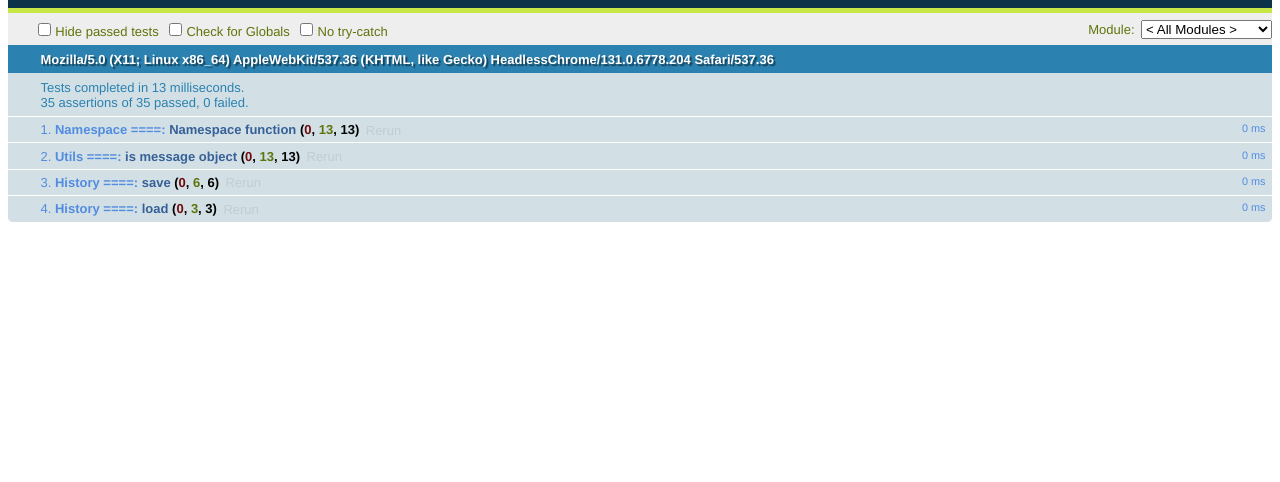
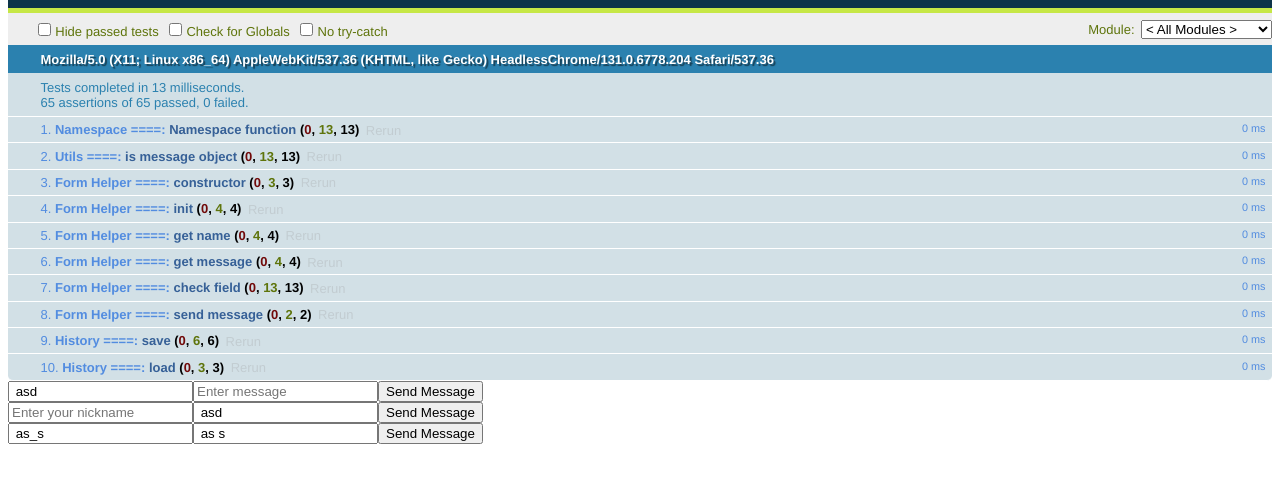
Before and after one commit to dymv/IM-Client, a plain HTML site: page tests/index.html in a window 1280 px wide. Shown: the part 48-530 px from the top of the page. Drawn offline with Linux system fonts and the light colour scheme.

Commit message:
add consts and form

```diff
--- a/index.html
+++ b/index.html
@@ -10,6 +10,8 @@
   <iframe id="second" src="client.html"></iframe>
 
   <script src="js/namespace.js"></script>
+  <script src="js/constants.js"></script>
+  <script src="js/utils.js"></script>
   <script src="js/history.js"></script>
   <script src="js/cover.js"></script>
 </body>
--- /dev/null
+++ b/js/constants.js
@@ -0,0 +1,10 @@
+var CONSTANTS = {
+  FORM_ID: 'clientIM',
+  NAME_FIELD: 'user_name',
+  MESSAGE_FIELD: 'new_message',
+  SEND_BUTTON: 'send_message',
+  FIELD_ERROR_CLASS: 'field_error'
+};
+
+namespace('imchat.constants');
+imchat.constants = CONSTANTS;
--- a/js/formhelper.js
+++ b/js/formhelper.js
@@ -1,4 +1,67 @@
 function FormHelper() {
+  this.name = null;
+  this.message = null;
+  this.send = null;
 }
 
+FormHelper.prototype.init = function() {
+  var form = document.forms[imchat.constants.FORM_ID];
+  if (!form) throw 'form not found';
+
+  this.name = form.elements.namedItem(imchat.constants.NAME_FIELD);
+  this.message = form.elements.namedItem(imchat.constants.MESSAGE_FIELD);
+  this.send = form.elements.namedItem(imchat.constants.SEND_BUTTON);
+
+  if (this.send) {
+    this.send.addEventListener(('ontouchstart' in document ?
+                                'touchstart' : 'click'),
+                               this._sendMessage.bind(this));
+  }
+};
+
+FormHelper.prototype.getNickname = function() {
+  if (!this.name) throw 'name field is not initialized';
+
+  return this.name.value.trim();
+};
+
+FormHelper.prototype.getMessage = function() {
+  if (!this.message) throw 'message field is not initialized';
+
+  return this.message.value.trim();
+};
+
+FormHelper.prototype._checkField = function(fieldName) {
+  // now hard code, but better check dinamic fields
+  if (fieldName !== 'name' && fieldName !== 'message') throw 'incorrect field';
+
+  var valid;
+  if (fieldName === 'name') {
+    valid = (this.getNickname().match(/^[-a-zA-Z0-9_]+$/) !== null);
+  } else {
+    valid = (this.getMessage() !== '');
+  }
+
+  this[fieldName].classList[(valid ? 'remove' : 'add')](imchat.constants.FIELD_ERROR_CLASS);
+
+  return valid;
+};
+
+FormHelper.prototype._sendMessage = function(event) {
+  if (!(event instanceof MouseEvent) && !(event instanceof TouchEvent))
+    throw 'unexpected call function';
+
+  event.preventDefault();
+
+  if (this._checkField('name') && this._checkField('message')) {
+    imchat.client.send({
+      message: this.getNickname(),
+      author: this.getMessage(),
+      time: (new Date()).getTime()
+    });
+  } else {
+    return false;
+  }
+};
+
 namespace('imchat.client.form', FormHelper);
--- a/tests/formhelper.js
+++ b/tests/formhelper.js
@@ -1 +1,175 @@
 module('Form Helper ====');
+
+var addForm = function() {
+  var form = document.createElement('form');
+      form.id = imchat.constants.FORM_ID;
+
+  var uname = document.createElement('input');
+      uname.name = imchat.constants.NAME_FIELD;
+      uname.type = 'text';
+      uname.placeholder = 'Enter your nickname';
+  form.appendChild(uname);
+
+  var message = document.createElement('input');
+      message.name = imchat.constants.MESSAGE_FIELD;
+      message.type = 'text';
+      message.placeholder = 'Enter message';
+  form.appendChild(message);
+
+  var but = document.createElement('button');
+      but.name = imchat.constants.SEND_BUTTON;
+      but.value = 'send';
+      but.textContent = 'Send Message';
+  form.appendChild(but);
+
+  document.body.appendChild(form);
+  return {
+    form: form,
+    name: uname,
+    msg: message,
+    but: but
+  };
+};
+
+var removeForm = function() {
+  var form = document.forms['clientIM'];
+  if (form) {
+    form.remove();
+  }
+};
+
+test('constructor', function(){
+  var form = new FormHelper();
+
+  strictEqual(form.name, null, 'default name elem');
+  strictEqual(form.message, null, 'default message elem');
+  strictEqual(form.send, null, 'default send elem');
+});
+
+test('init', function(){
+  removeForm();
+
+  throws(
+    function() { imchat.client.form.init(); }, "form not exist"
+  );
+
+  var newForm = addForm();
+
+  imchat.client.form.init();
+
+  deepEqual(imchat.client.form.name, newForm.name, 'new name elem');
+  deepEqual(imchat.client.form.message, newForm.msg, 'new message elem');
+  deepEqual(imchat.client.form.send, newForm.but, 'new send elem');
+
+  removeForm();
+});
+
+test('get name', function(){
+  var tmpName = imchat.client.form.name;
+  imchat.client.form.name = null
+
+  throws(
+    function() { imchat.client.form.getNickname(); }, "form doesn't init"
+  );
+
+  var newForm = addForm();
+  imchat.client.form.name = newForm.name;
+
+  imchat.client.form.name.value = '';
+  strictEqual(imchat.client.form.getNickname(), '', 'empty field');
+
+  imchat.client.form.name.value = 'asd';
+  strictEqual(imchat.client.form.getNickname(), 'asd', 'simple string');
+
+  imchat.client.form.name.value = ' asd ';
+  strictEqual(imchat.client.form.getNickname(), 'asd', 'string with spaces');
+
+  imchat.client.form.name = tmpName;
+});
+
+test('get message', function(){
+  var tmpMessage = imchat.client.form.message;
+  imchat.client.form.message = null
+
+  throws(
+    function() { imchat.client.form.getMessage(); }, "form doesn't init"
+  );
+
+  var newForm = addForm();
+  imchat.client.form.message = newForm.msg;
+
+  imchat.client.form.message.value = '';
+  strictEqual(imchat.client.form.getMessage(), '', 'empty field');
+
+  imchat.client.form.message.value = 'asd';
+  strictEqual(imchat.client.form.getMessage(), 'asd', 'simple string');
+
+  imchat.client.form.message.value = ' asd ';
+  strictEqual(imchat.client.form.getMessage(), 'asd', 'string with spaces');
+
+  imchat.client.form.message = tmpMessage;
+});
+
+test('check field', function(){
+  throws(
+    function() { imchat.client.form._checkField(); }, "without param"
+  );
+
+  throws(
+    function() { imchat.client.form._checkField(123); }, "number"
+  );
+
+  throws(
+    function() { imchat.client.form._checkField('some'); }, "incorrect name"
+  );
+
+  var newForm = addForm();
+  imchat.client.form.message = newForm.msg;
+
+  imchat.client.form.message.className = '';
+  imchat.client.form.message.value = '';
+  strictEqual(imchat.client.form._checkField('message'), false,
+              'empty message');
+  strictEqual(imchat.client.form.message.classList.contains(
+                imchat.constants.FIELD_ERROR_CLASS
+              ), true, 'empty message, class error');
+
+  imchat.client.form.message.className = '';
+  imchat.client.form.message.value = '   ';
+  strictEqual(imchat.client.form._checkField('message'), false,
+              'spaces message');
+  strictEqual(imchat.client.form.message.classList.contains(
+                imchat.constants.FIELD_ERROR_CLASS
+              ), true, 'spaces message, class error');
+
+  imchat.client.form.message.className = imchat.constants.FIELD_ERROR_CLASS;
+  imchat.client.form.message.value = ' as s ';
+  strictEqual(imchat.client.form._checkField('message'), true,
+              'message correct');
+  strictEqual(imchat.client.form.message.classList.contains(
+                imchat.constants.FIELD_ERROR_CLASS
+              ), false, 'spaces message, class error');
+
+  imchat.client.form.name = newForm.name;
+
+  imchat.client.form.name.value = '';
+  strictEqual(imchat.client.form._checkField('name'), false, 'empty name');
+  imchat.client.form.name.value = '   ';
+  strictEqual(imchat.client.form._checkField('name'), false, 'spaces name');
+  imchat.client.form.name.value = ' as s ';
+  strictEqual(imchat.client.form._checkField('name'), false, 'name with space');
+  imchat.client.form.name.value = ' as_s ';
+  strictEqual(imchat.client.form._checkField('name'), true, 'name correct');
+});
+
+test('send message', function(){
+  throws(
+    function() { imchat.client.form._sendMessage(); }, "without param"
+  );
+
+  throws(
+    function() { imchat.client.form._sendMessage({}); }, "incorrect event obj"
+  );
+
+  // mock
+});
--- a/tests/index.html
+++ b/tests/index.html
@@ -10,6 +10,7 @@
   <div id="qunit-fixture"></div>
 
   <script src="../js/namespace.js"></script>
+  <script src="../js/constants.js"></script>
   <script src="../js/utils.js"></script>
   <script src="../js/client.js"></script>
   <script src="../js/formhelper.js"></script>
```
Also changed, not shown: tests/utils.js (+9 -6 lines).
